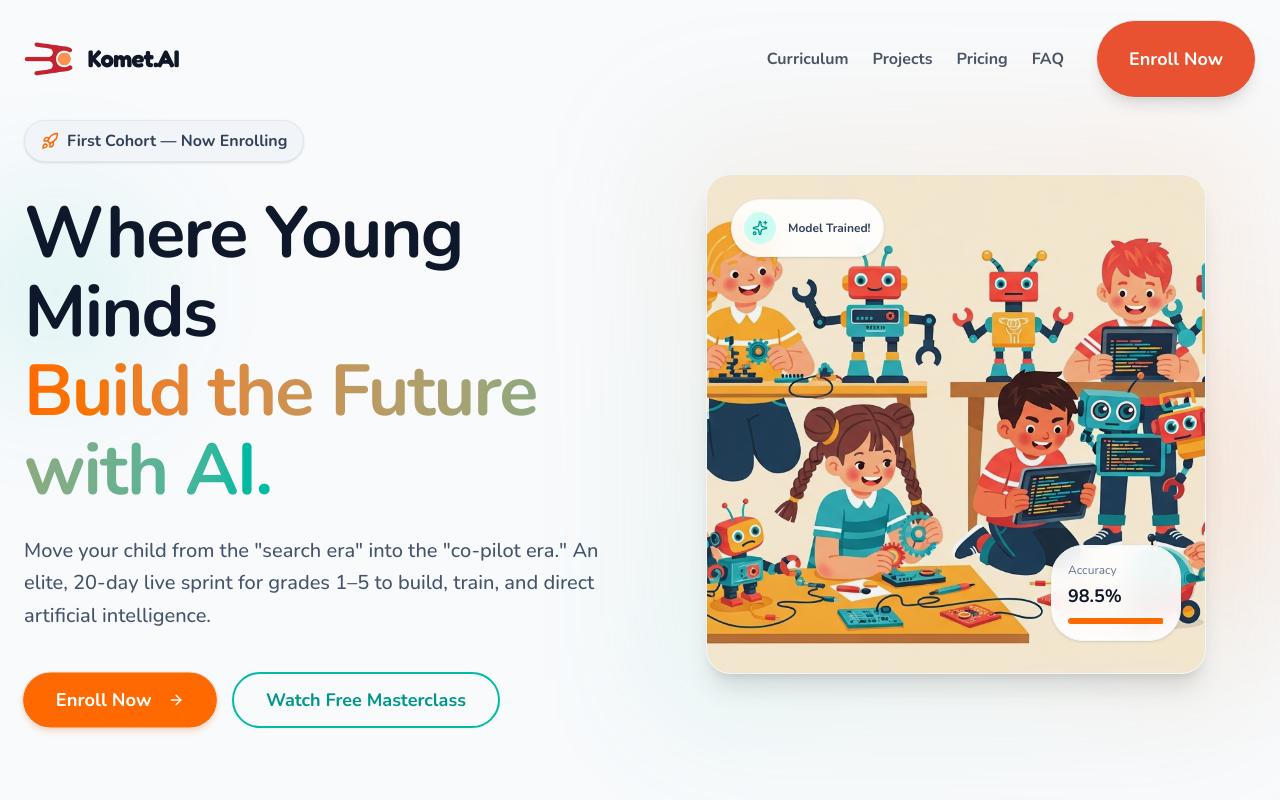
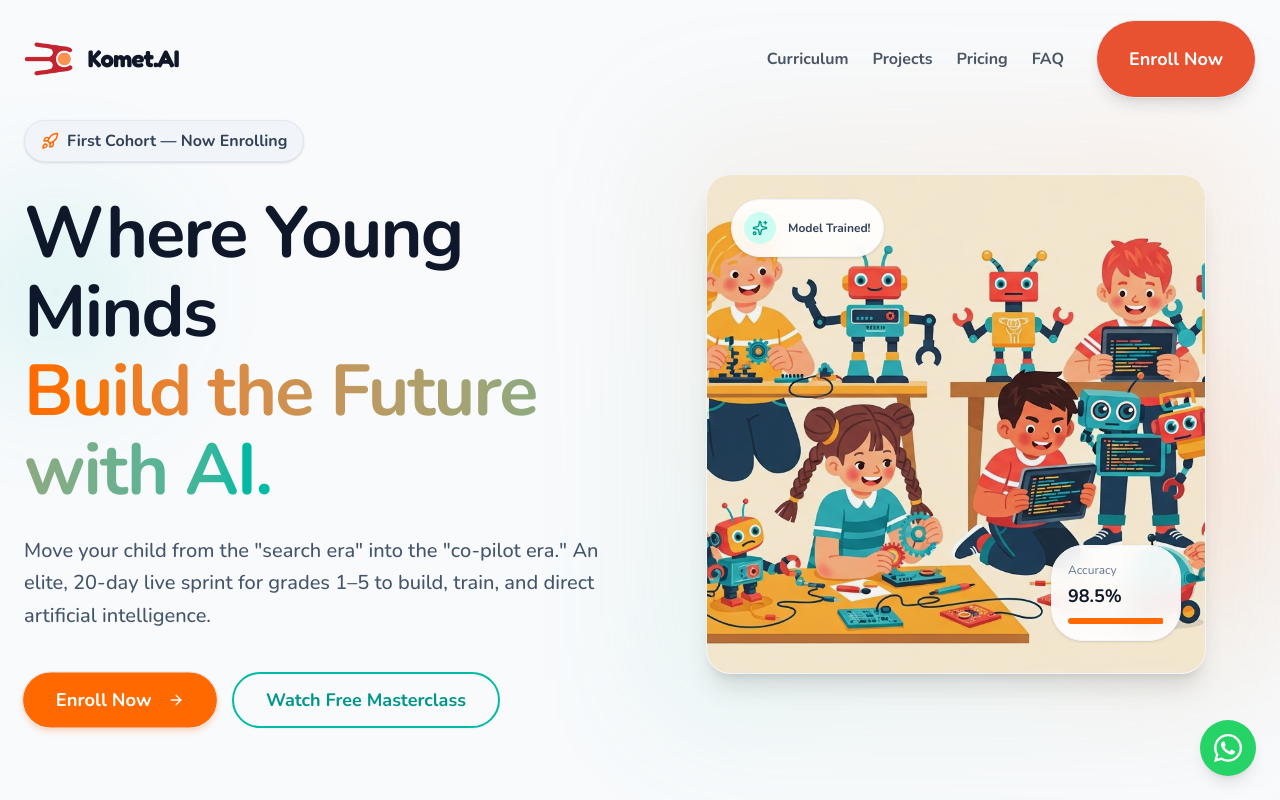
Before and after one commit to doctorShrey/Komet.AI, a React (Vite) app: page / in a window 1280 px wide. Shown: the top 800 px of the page. Built offline with nearby package versions, Linux system fonts and the light colour scheme.

Commit message:
Triggering fresh build

```diff
--- a/src/App.tsx
+++ b/src/App.tsx
@@ -16,6 +16,7 @@ import { Toaster } from "@/components/ui/toaster";
 import { TooltipProvider } from "@/components/ui/tooltip";
 import NotFound from "@/pages/not-found";
 import Home from "@/pages/Home";
+import { WhatsAppButton } from "@/components/WhatsAppButton";
 
 // Initialize the React Query client for data fetching and caching
 const queryClient = new QueryClient();
@@ -52,6 +53,7 @@ function App() {
           <Router />
         </WouterRouter>
         <Toaster />
+        <WhatsAppButton />
       </TooltipProvider>
     </QueryClientProvider>
   );
--- /dev/null
+++ b/src/components/WhatsAppButton.tsx
@@ -0,0 +1,24 @@
+import { FaWhatsapp } from "react-icons/fa";
+
+/**
+ * WhatsAppButton Component
+ * A floating action button fixed to the bottom right of the screen.
+ * Clicking it opens a new WhatsApp chat with the specified number.
+ */
+export function WhatsAppButton() {
+  const phoneNumber = "919818616719";
+  // The correct WhatsApp wa.me link format
+  const whatsappUrl = `https://wa.me/${phoneNumber}`;
+
+  return (
+    <a
+      href={whatsappUrl}
+      target="_blank"
+      rel="noopener noreferrer"
+      className="fixed bottom-6 right-6 z-[9999] flex h-14 w-14 items-center justify-center rounded-full bg-[#25D366] text-white shadow-lg transition-all duration-300 hover:-translate-y-1 hover:scale-110 hover:shadow-2xl"
+      aria-label="Chat with us on WhatsApp"
+    >
+      <FaWhatsapp className="h-8 w-8" />
+    </a>
+  );
+}
```
